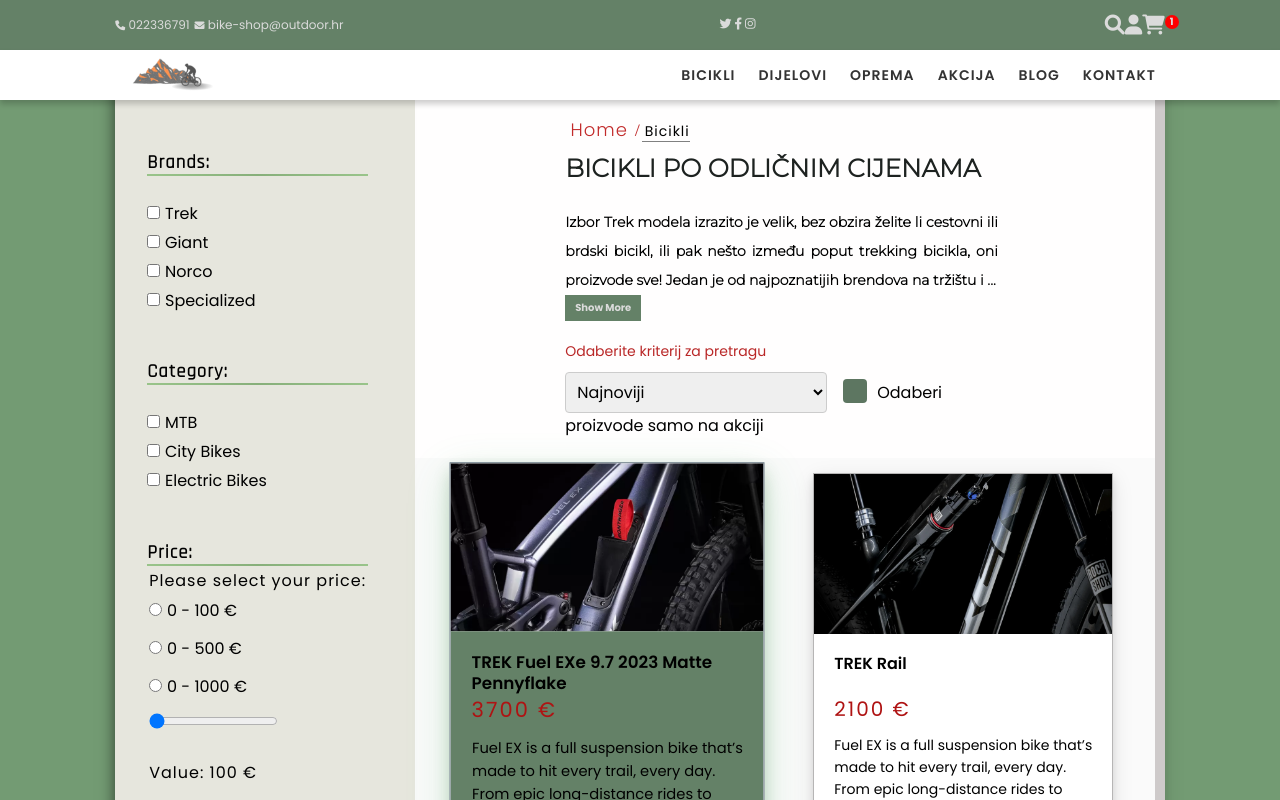
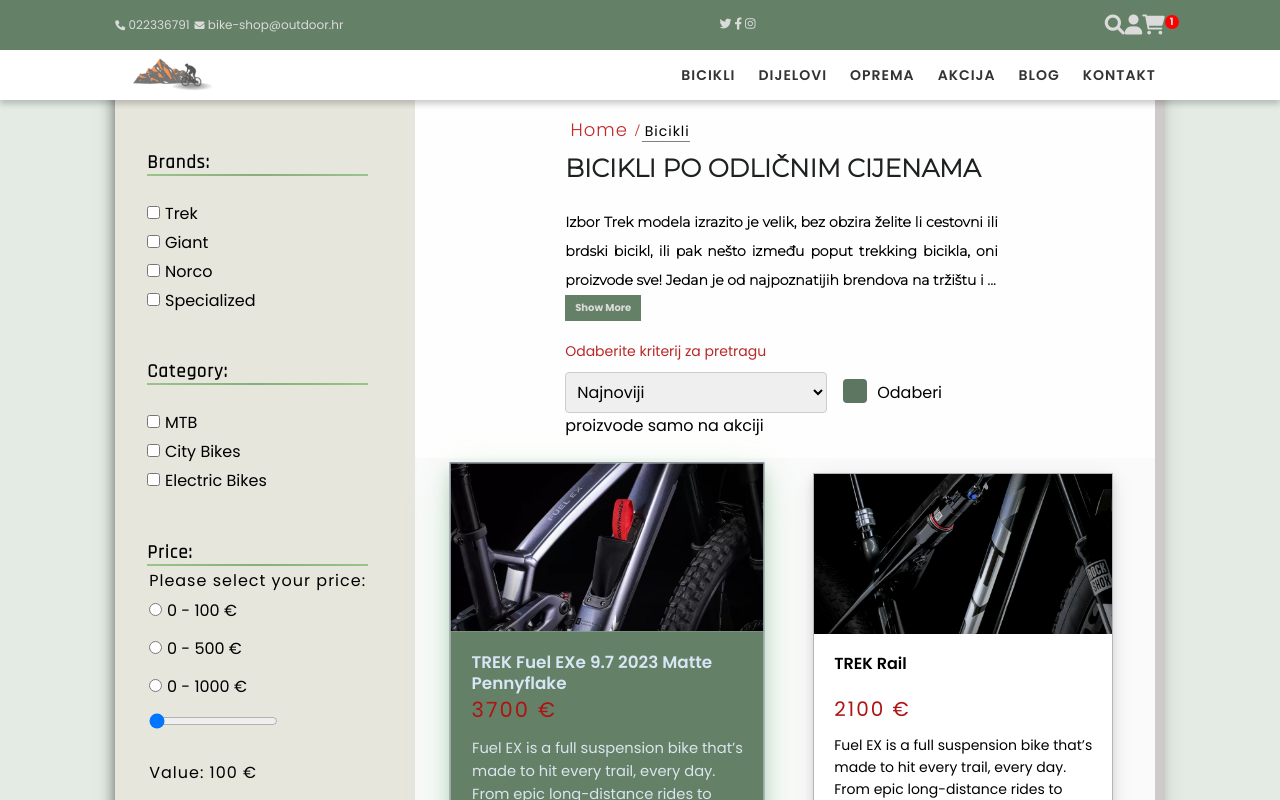
Before and after one commit to CharacterXY/webshop-react, a React (Vite) app: page /bicikli in a window 1280 px wide. In both pictures the pointer is over the element 606 px from the left and 688 px from the top of the page. Shown: the top 800 px of the page. Built offline with nearby package versions, Linux system fonts and the light colour scheme; data requests are answered from the project's data file.

Commit message:
some changes

```diff
--- a/src/Components/Pages/BikesPage.scss
+++ b/src/Components/Pages/BikesPage.scss
@@ -1,7 +1,7 @@
 .container-wrapper {
   display: flex;
   padding: 0 9%;
-  background-color: #739b73;
+  background-color: #e4ebe4;
 }
 
 .main-content {
--- a/src/Components/Products/Product.scss
+++ b/src/Components/Products/Product.scss
@@ -12,14 +12,24 @@
   height: 282px;
 
   box-shadow: 0 4px 8px rgba(0, 0, 0, 0.1), 0 6px 20px rgba(0, 0, 0, 0.1);
-  transition: box-shadow 0.4s ease-in-out;
+  transition: box-shadow 0.3s ease-in-out;
 }
 
 .product-card:hover {
   transform: scale(1.05);
   border: 1px solid #667781;
+  color: rgb(217, 228, 238);
   box-shadow: 0 8px 16px rgba(6, 78, 6, 0.2),
     0 12px 40px rgba(72, 189, 101, 0.2);
+}
+
+.product-card:hover .product-title {
+  color: rgb(215, 229, 245);
+}
+
+.link-icon-pair:hover {
+  transform: translateY(-2px);
+  transform: scale(1.1);
 }
 
 .product-image {
@@ -63,7 +73,7 @@
   z-index: -1;
   transform: scaleY(0);
   transition: all 0.5s cubic-bezier(0.95, 0.05, 0.795, 0.035);
-  transform-origin: top;
+  transform-origin: left;
 }
 
 .product-info.product-info-background:hover::before,
```
